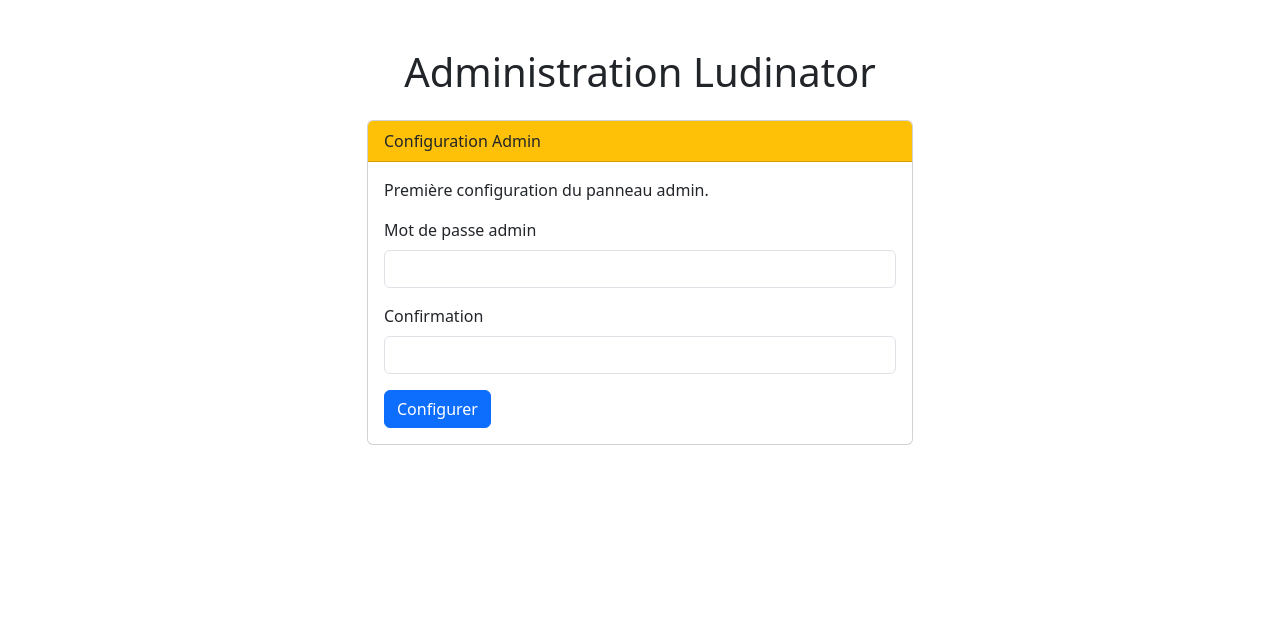
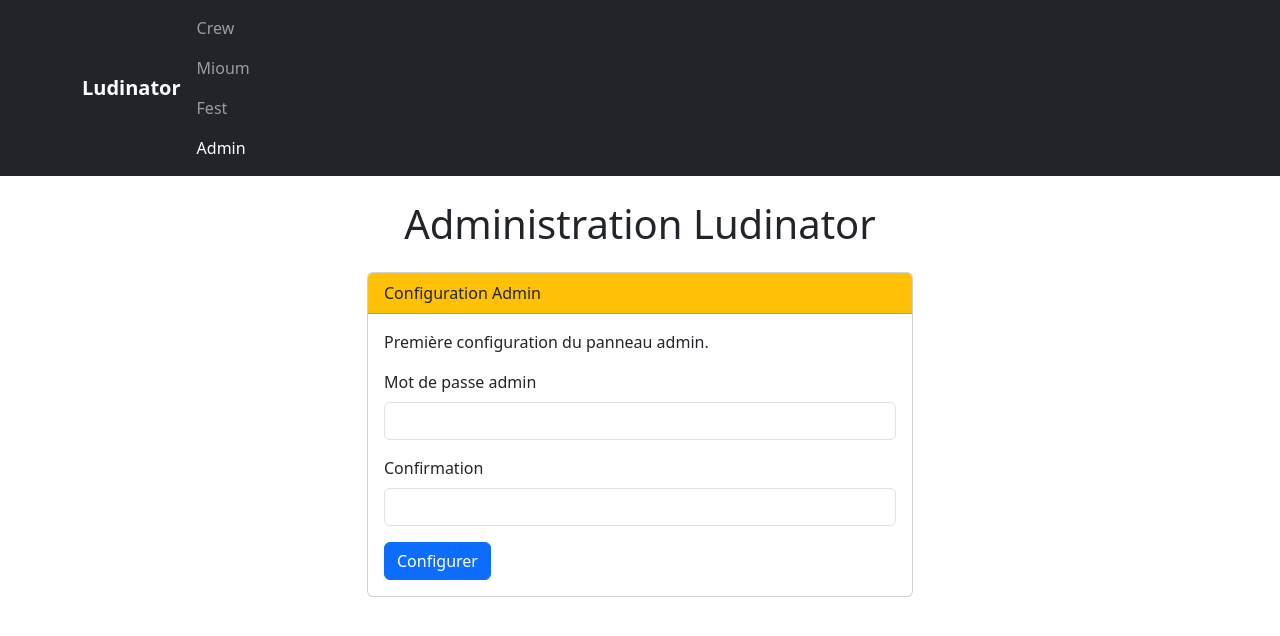
Before and after one commit to caro3801/ludinator, a website built with Vite: page admin.html in a window 1280 px wide. Built offline with nearby package versions, Linux system fonts and the light colour scheme; no server answers.

Commit message:
feat: add navigation menu between crew, mioum, fest and admin modules
- Add navbar with links to all modules in index.html, update.html, mioum.html, fest.html, admin.html
- Each page has active link for current module
- Crew pages have both Crew and Crew (Update) links

Generated by Mistral Vibe.
Co-Authored-By: Mistral Vibe <vibe@mistral.ai>

```diff
--- a/admin.html
+++ b/admin.html
@@ -8,7 +8,18 @@
   <link href="https://cdn.jsdelivr.net/npm/bootstrap@5.3.3/dist/css/bootstrap.min.css" rel="stylesheet" />
 </head>
 <body>
-  <div class="container mt-5">
+  <nav class="navbar navbar-dark bg-dark mb-4">
+    <div class="container">
+      <a class="navbar-brand fw-bold" href="/">Ludinator</a>
+      <div class="navbar-nav me-auto">
+        <a class="nav-link" href="/">Crew</a>
+        <a class="nav-link" href="/mioum.html">Mioum</a>
+        <a class="nav-link" href="/fest.html">Fest</a>
+        <a class="nav-link active" href="/admin.html">Admin</a>
+      </div>
+    </div>
+  </nav>
+  <div class="container mt-3">
     <div class="row justify-content-center">
       <div class="col-md-6">
         <h1 class="text-center mb-4">Administration Ludinator</h1>
```
Also changed, not shown: fest.html (+7 -1 lines), index.html (+8 -1 lines), mioum.html (+7 -1 lines), update.html (+8 -1 lines).
